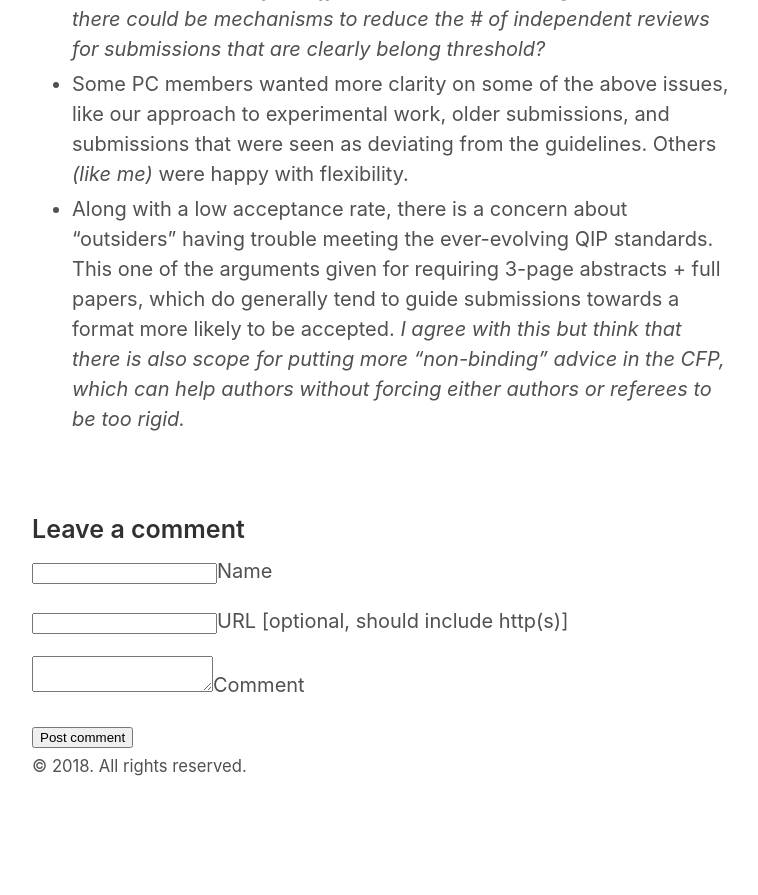
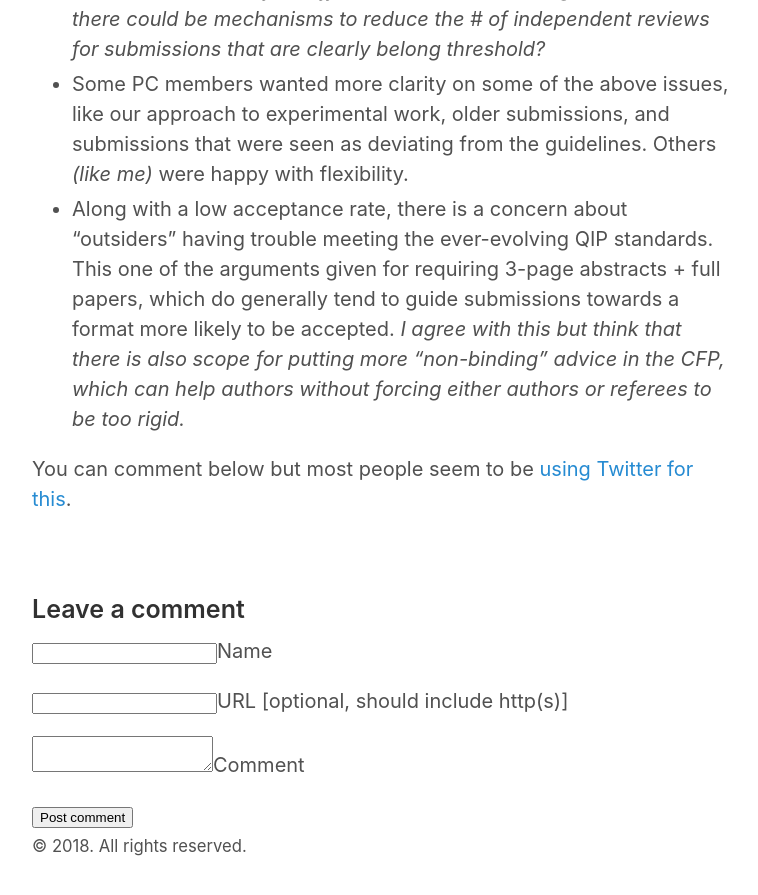
Before and after one commit to quantum-aram/quantum-aram.github.io, a Jekyll site: the page built from _posts/2018-07-17-PC.md, in a window 1280 px wide and 900 px high, scrolled down 8882 px. Shown: the top 895 px of the window, without its empty margins (258-1016 px from the left). Built offline with Jekyll 4.4.1, drawn with Linux system fonts in a browser that asks for light colours; before the commit the page ends 9702 px from its top, so only the background shows below that.

Commit message:
added twitter link

```diff
--- a/_posts/2018-07-17-PC.md
+++ b/_posts/2018-07-17-PC.md
@@ -88,3 +88,5 @@ In writing this post, I polled the PC for their thoughts on the process.  In no
 * Wow there are a lot of clearly subpar submissions.  Maybe we should restrict submissions somehow? _I don't think excessive submissions are a problem but a few different PC members brought it up.  Perhaps there could be mechanisms to reduce the # of independent reviews for submissions that are clearly belong threshold?_
 * Some PC members wanted more clarity on some of the above issues, like our approach to experimental work, older submissions, and submissions that were seen as deviating from the guidelines.  Others _(like me)_ were happy with flexibility.
 * Along with a low acceptance rate, there is a concern about "outsiders" having trouble meeting the ever-evolving QIP standards.  This one of the arguments given for requiring 3-page abstracts + full papers, which do generally tend to guide submissions towards a format more likely to be accepted.  _I agree with this but think that there is also scope for putting more "non-binding" advice in the CFP, which can help authors without forcing either authors or referees to be too rigid._
+
+You can comment below but most people seem to be [using Twitter for this](https://twitter.com/quantum_aram/status/1021813020723499009).
```
